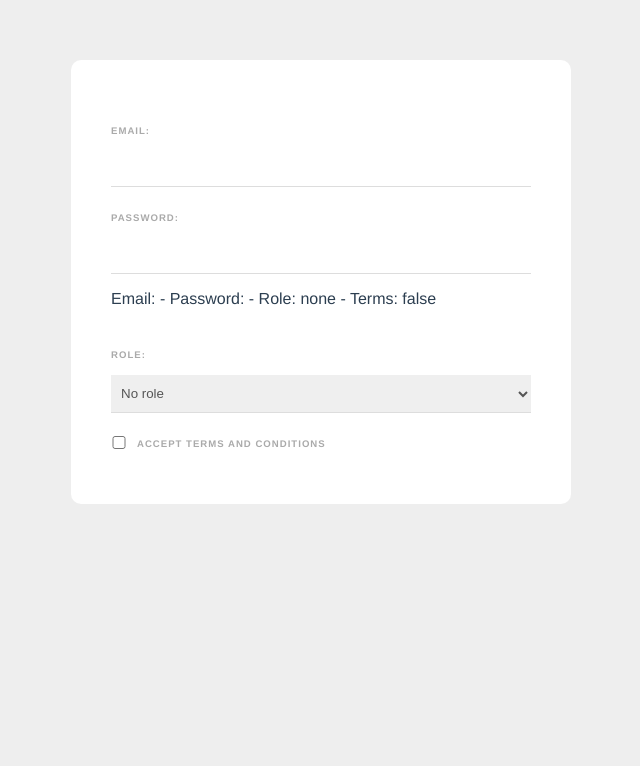
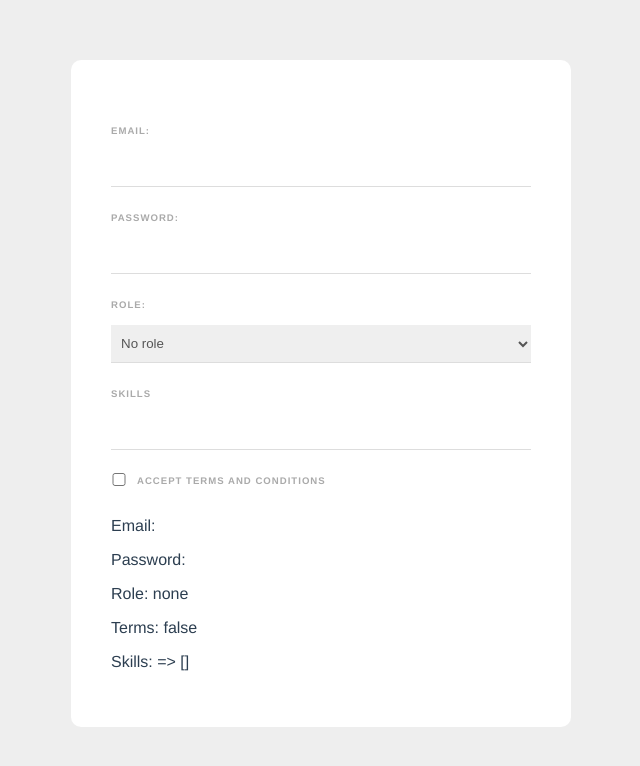
Before and after one commit to KoyFoster/vue-web-form, a Vue app: page / in a window 1280 px wide. Shown: the top 766 px of the page, without its empty margins (319-959 px from the left). Built offline with nearby package versions, Linux system fonts and the light colour scheme.

Commit message:
Keyboard event intro

```diff
--- a/src/components/SignupForm.vue
+++ b/src/components/SignupForm.vue
@@ -3,34 +3,31 @@
     <label>Email: </label><input type="email" required v-model="email" />
     <label>Password: </label
     ><input type="password" required v-model="password" />
-    <p>
-      Email: {{ email }} - Password: {{ password }} - Role: {{ role }} - Terms:
-      {{ terms }}
-    </p>
     <label>Role:</label>
     <select v-model="role">
       <option value="developer">Web developer</option>
       <option value="designer">Web designer</option>
       <option value="none">No role</option>
     </select>
+
+    <label>Skills</label>
+    <input type="text" v-model="tempSkill" @keyup="addSkill" />
+    <div class="pill" v-for="skill in skills" :key="skill" @click="removeSkill">
+      {{ skill }}
+    </div>
+
     <div class="terms">
       <input type="checkbox" required v-model="terms" />
       <label>Accept terms and conditions</label>
     </div>
-
-    <!-- Data array example -->
-    <!-- <div>
-      <input type="checkbox" v-model="names" value="Mario" />
-      <label>Mario</label>
-    </div>
-    <div>
-      <input type="checkbox" v-model="names" value="Yoshi" />
-      <label>Yoshi</label>
-    </div>
-    <div>
-      <input type="checkbox" v-model="names" value="Shaun" />
-      <label>Shaun</label>
-    </div> -->
+    <p>Email: {{ email }}</p>
+    <p>Password: {{ password }}</p>
+    <p>Role: {{ role }}</p>
+    <p>
+      Terms:
+      {{ terms }}
+    </p>
+    <p>Skills: {{ tempSkill }} => {{ skills }}</p>
   </form>
 </template>
 
@@ -42,15 +39,33 @@ export default {
       password: "",
       role: "none",
       terms: false,
-      // data array example
-      // names: [],
+      tempSkill: "",
+      skills: [],
     };
   },
 
   methods: {
-    onChange() {
-      console.log("email: ", this.email);
-      console.log("password: ", this.password);
+    addSkill(e) {
+      if (e.key !== "," || !this.tempSkill) return;
+      // parse out in case user copy pastes
+      const skills = e.target.value.split(",").filter((skill) => skill !== "");
+      if (skills.length === 0) {
+        this.tempSkill = "";
+        return;
+      }
+
+      this.skills.push(...skills);
+      // filter duplicates
+      this.skills = Array.from(new Set(this.skills));
+
+      this.tempSkill = "";
+    },
+    removeSkill(e) {
+      console.log("removeSkill:", e, e.target.innerHTML);
+      console.dir(e.target);
+      this.skills = this.skills.filter(
+        (skill) => skill !== e.target.innerHTML
+      );
     },
   },
 };
```
